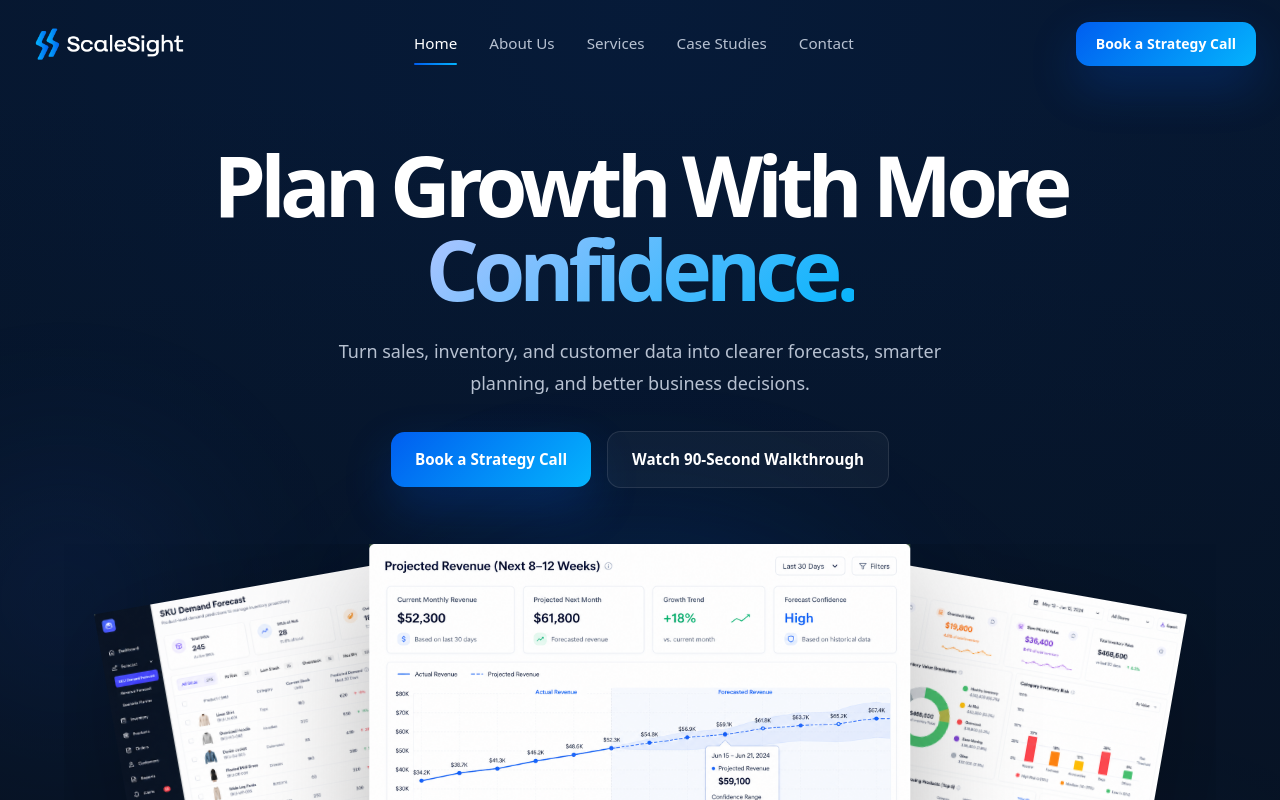
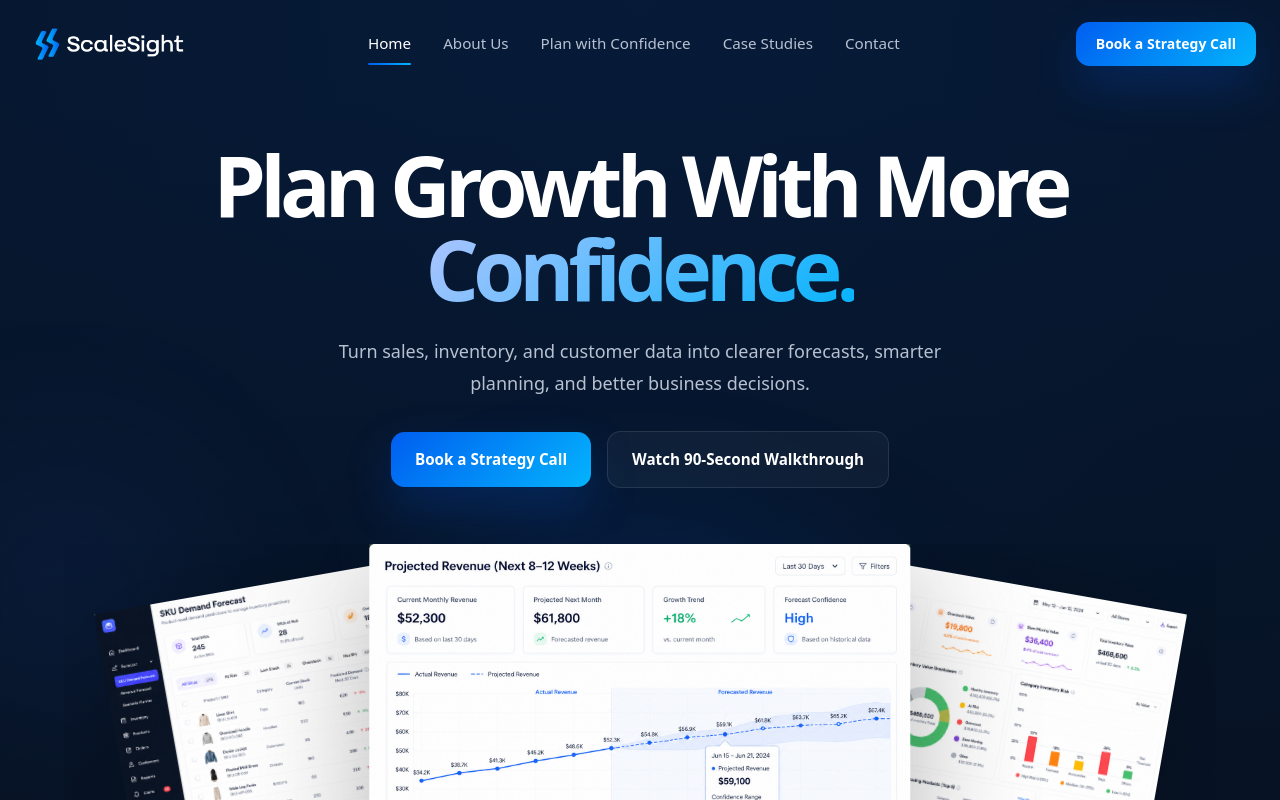
Before and after one commit to ArmanMehdi51214/scalesight_website, a Next.js app: page / in a window 1280 px wide. Shown: the top 800 px of the page. Built offline with nearby package versions, Linux system fonts and the light colour scheme.

Commit message:
header changed

```diff
--- a/components/site-header.tsx
+++ b/components/site-header.tsx
@@ -9,7 +9,7 @@
 const navItems = [
   { href: "/", label: "Home" },
   { href: "/about", label: "About Us" },
-  { href: "/services", label: "Services" },
+  { href: "/plan-with-confidence", label: "Plan with Confidence" },
   { href: "/case-studies", label: "Case Studies" },
   { href: "/contact", label: "Contact" },
 ];
@@ -19,7 +19,7 @@
     return pathname === "/";
   }
 
-  if (href === "/services" && pathname === "/forecasting") {
+  if (href === "/plan-with-confidence" && pathname === "/plan-with-confidence/") {
     return true;
   }
 
```
